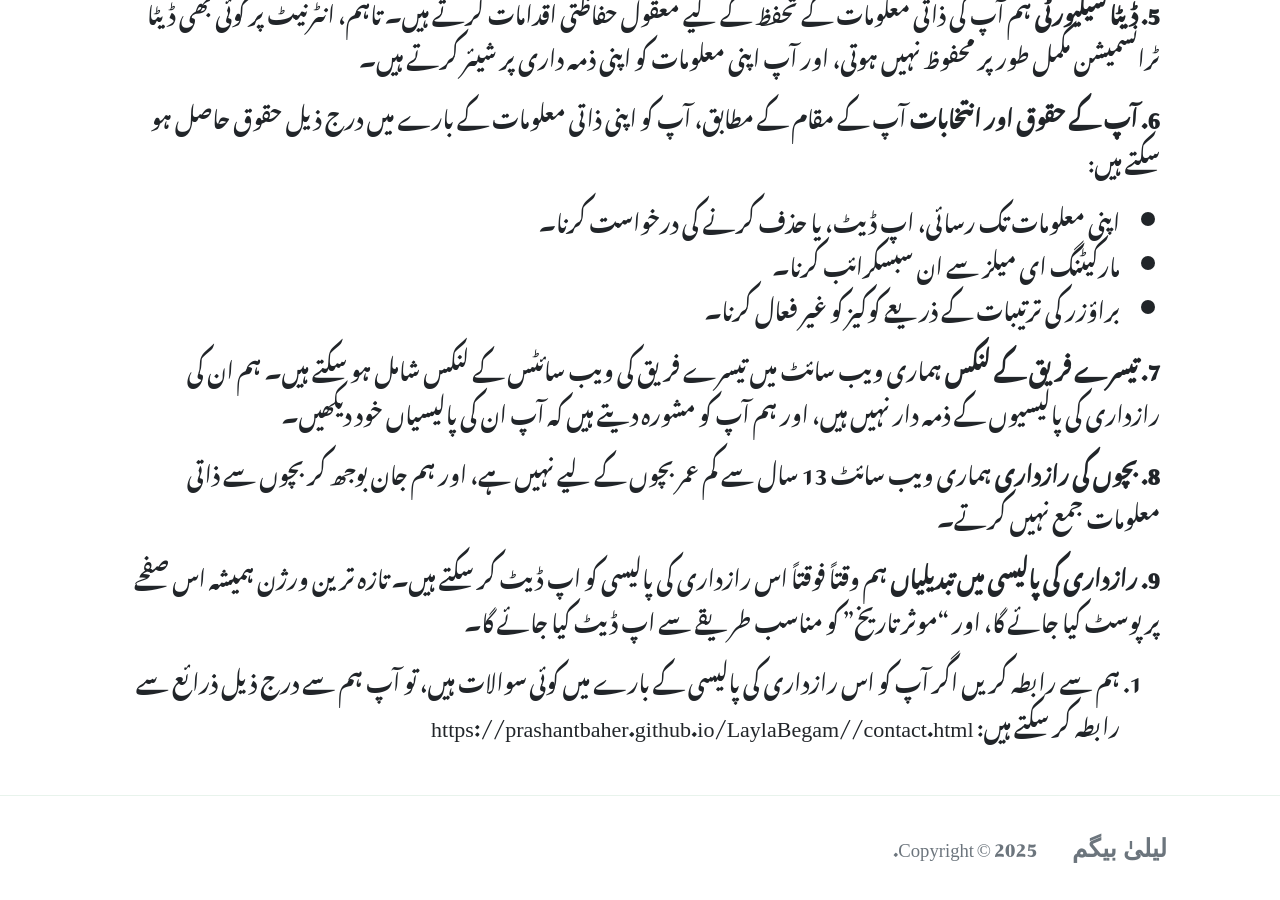
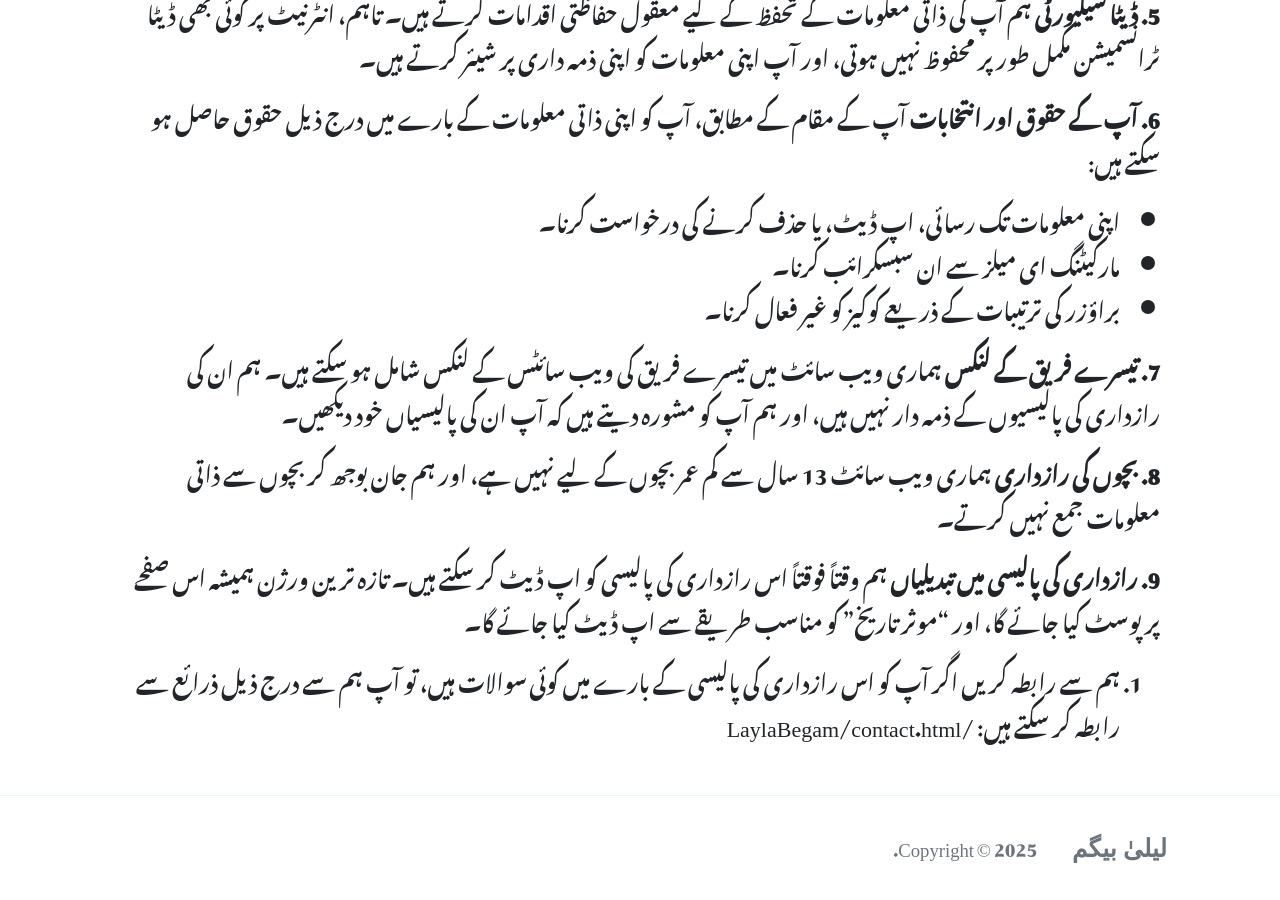
Before and after one commit to prashantbaher/LaylaBegam, a Jekyll site: the page built from _pages/privacy-policy.md, in a window 1280 px wide and 900 px high, scrolled down 1485 px. Built offline with Jekyll 4.4.1, drawn with Linux system fonts in a browser that asks for light colours; nearby versions of some CDN libraries; some web fonts are replaced; some of the changed lines change nothing that is shown.

Commit message:
Changed base url

```diff
--- a/_config.yml
+++ b/_config.yml
@@ -3,7 +3,7 @@ name: 'لیلیٰ بیگم'
 description: 'مجھے اپنے تجربات اور علم لوگوں کے ساتھ بانٹنا بے حد پسند ہے۔ میں گھریلو نسخوں، مزیدار ترکیبوں، خاندانی رشتوں، اور تہواروں کے بارے میں بات کرنا پسند کرتی ہوں۔ اگر آپ کو میرا مواد پسند آئے تو اسے اپنے دوستوں اور گھر والوں کے ساتھ ضرور شیئر کریں!'
 logo: 'assets/images/logo.png'
 favicon: 'assets/images/favicon.ico'
-baseurl: 'https://prashantbaher.github.io/LaylaBegam/'
+baseurl: '/'
 #disqus: 'demowebsite'
 email: 'laylabegm2004@gmail.com'
 # mailchimp-list: 'https://wowthemes.us11.list-manage.com/subscribe/post?u=8aeb20a530e124561927d3bd8&amp;id=8c3d2d214b'
```
